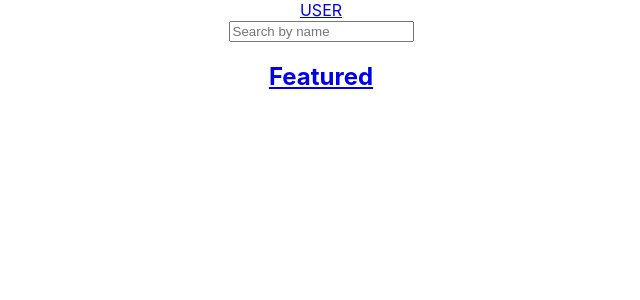
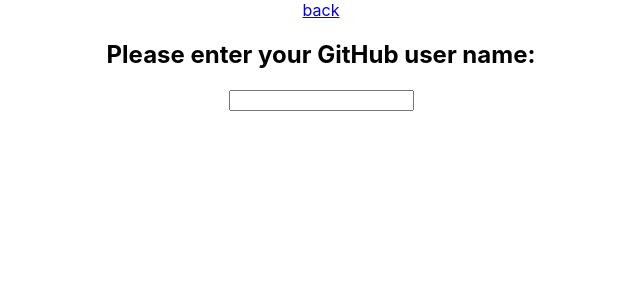
Before and after one commit to luis-pomare/github-friends, a React (Create React App) app: page /user in a window 1280 px wide. Before the commit this address had no page. Shown: the top 300 px of the page, without its empty margins (319-959 px from the left). Built offline with nearby package versions, Linux system fonts and the light colour scheme.

Commit message:
Create routes and routes containers

```diff
--- a/src/App.js
+++ b/src/App.js
@@ -1,19 +1,17 @@
 import { Route, Routes, BrowserRouter } from 'react-router-dom';
 import './App.css';
-import Featured from './components/featured';
-import Header from './components/header';
-import Details from './components/pages/details';
-import Home from './components/pages/home';
+import User from './components/pages/user';
+import Main from './components/pages/containers/main';
+import Secundary from './components/pages/containers/secundary';
 
 function App() {
   return (
     <div className="App">
       <BrowserRouter>
-        <Header />
-        <Featured />
         <Routes>
-          <Route path="/" element={<Home />} />
-          <Route path="/Details" element={<Details />} />
+          <Route path="/" element={<Main />} />
+          <Route path="/details" element={<Secundary />} />
+          <Route path="/user" element={<User />} />
         </Routes>
       </BrowserRouter>
     </div>
--- a/src/components/header.js
+++ b/src/components/header.js
@@ -4,7 +4,7 @@
 const Header = () => (
   <header>
     <nav>
-      <Link to="/">USER</Link>
+      <Link to="/user">USER</Link>
     </nav>
     <input type="text" placeholder="Search by name" />
   </header>
--- /dev/null
+++ b/src/components/pages/containers/main.js
@@ -0,0 +1,14 @@
+import React from 'react';
+import Featured from '../../featured';
+import Header from '../../header';
+import Home from '../home';
+
+const Main = () => (
+  <>
+    <Header />
+    <Featured />
+    <Home />
+  </>
+);
+
+export default Main;
--- /dev/null
+++ b/src/components/pages/containers/secundary.js
@@ -0,0 +1,14 @@
+import React from 'react';
+import Featured from '../../featured';
+import Header from '../../header';
+import Details from '../details';
+
+const Secundary = () => (
+  <>
+    <Header />
+    <Featured />
+    <Details />
+  </>
+);
+
+export default Secundary;
--- /dev/null
+++ b/src/components/pages/user.js
@@ -0,0 +1,12 @@
+import React from 'react';
+import { Link } from 'react-router-dom';
+
+const User = () => (
+  <form>
+    <Link to="/">back</Link>
+    <h2>Please enter your GitHub user name:</h2>
+    <input type="text" />
+  </form>
+);
+
+export default User;
```
